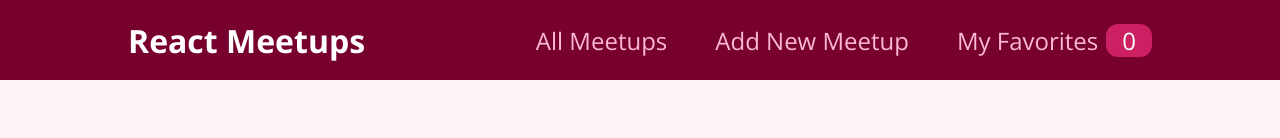
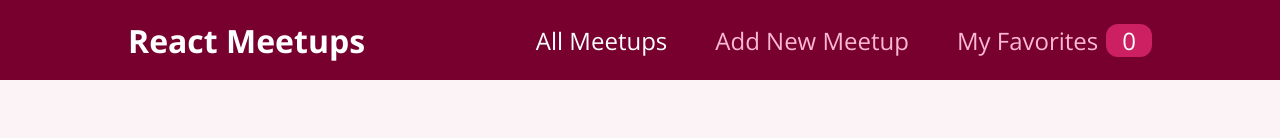
Before and after one commit to franaragondev/react-meetup, a React (Create React App) app: page / in a window 1280 px wide. Shown: the top 138 px of the page. Built offline with nearby package versions, Linux system fonts and the light colour scheme.

Commit message:
highlight active page in header using React Router

```diff
--- a/src/components/layout/MainNavigation.js
+++ b/src/components/layout/MainNavigation.js
@@ -1,4 +1,5 @@
 import { useState, useEffect } from "react";
+import { Link, useLocation } from "react-router-dom";
 import {
   ALL_MEETUP_PAGE,
   FAVORITES_PAGE,
@@ -10,6 +11,8 @@ import classes from "./MainNavigation.module.css";
 export default function MainNavigation({ setPage }) {
   const [isVisible, setIsVisible] = useState(true);
   const [lastScrollY, setLastScrollY] = useState(0);
+
+  const location = useLocation(); // Get actual location
 
   useEffect(() => {
     // Detect scroll direction
@@ -44,25 +47,40 @@ export default function MainNavigation({ setPage }) {
       <nav>
         <ul>
           <li>
-            <a href="/" onClick={() => setPage(ALL_MEETUP_PAGE)}>
+            <Link
+              to="/"
+              className={location.pathname === "/" ? classes.active : ""}
+              onClick={() => setPage(ALL_MEETUP_PAGE)}
+            >
               All Meetups
-            </a>
+            </Link>
           </li>
 
           <li>
-            <a href="/create" onClick={() => setPage(NEW_MEETUP_PAGE)}>
+            <Link
+              to="/create"
+              className={location.pathname === "/create" ? classes.active : ""}
+              onClick={() => setPage(NEW_MEETUP_PAGE)}
+            >
               Add New Meetup
-            </a>
+            </Link>
           </li>
+
           <li>
-            <a href="/favourites" onClick={() => setPage(FAVORITES_PAGE)}>
+            <Link
+              to="/favourites"
+              className={
+                location.pathname === "/favourites" ? classes.active : ""
+              }
+              onClick={() => setPage(FAVORITES_PAGE)}
+            >
               My Favorites
               <span className={classes.badge}>
                 {JSON.parse(localStorage.getItem("favorites"))?.length
                   ? JSON.parse(localStorage.getItem("favorites"))?.length
                   : 0}
               </span>
-            </a>
+            </Link>
           </li>
         </ul>
       </nav>
```
